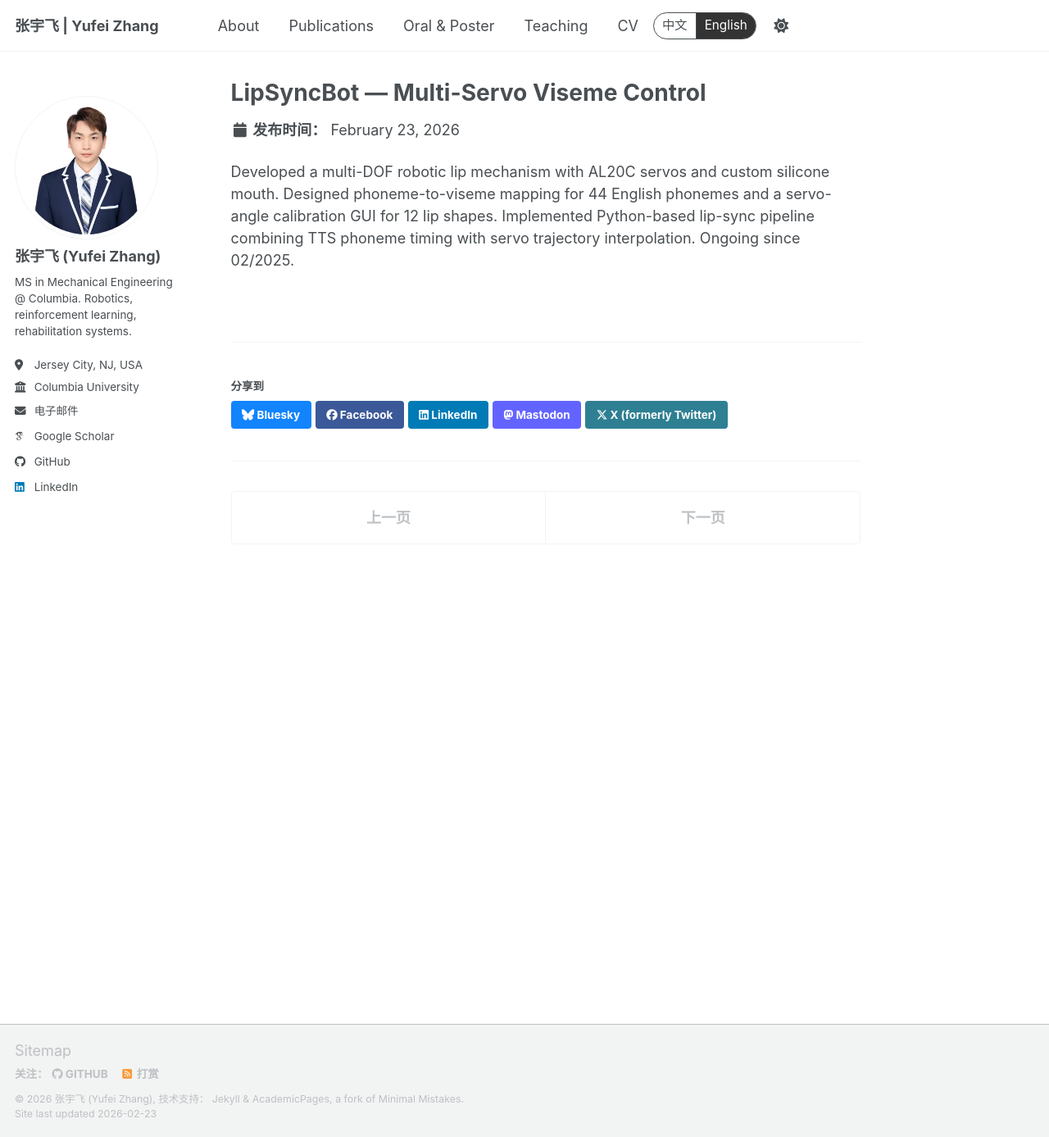
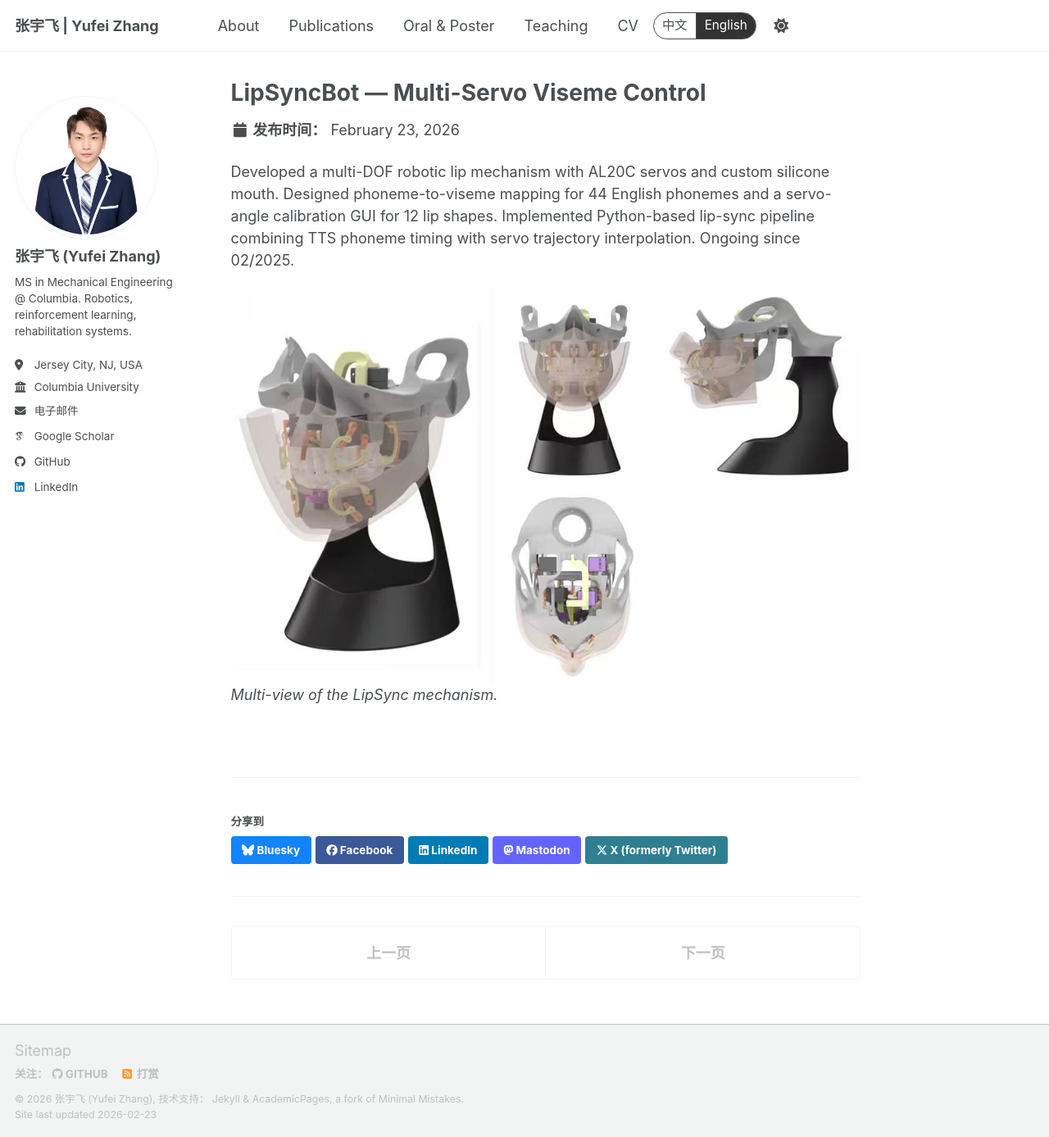
Before and after one commit to YufeiZhang0601/YufeiZhang0601.github.io, a Jekyll site: the page built from _portfolio/lipsyncbot.md, in a window 1280 px wide and 1387 px high. Shown: the whole window at 82% size. Built offline with Jekyll 4.4.1, drawn with Linux system fonts in a browser that asks for light colours; some web fonts are replaced; a script bundle is joined from its source files by our own code; library files that are not in the unit come from our copies.

```diff
--- a/_portfolio/lipsyncbot.md
+++ b/_portfolio/lipsyncbot.md
@@ -2,6 +2,11 @@
 title: "LipSyncBot — Multi-Servo Viseme Control"
 excerpt: "Multi-DOF robotic lip mechanism for expressive speech; phoneme-to-viseme mapping and TTS-driven lip-sync pipeline. Research Assistant, Columbia (Prof. Hod Lipson)."
 collection: portfolio
+header:
+  teaser: /images/LipSync/Lipsync_header.jpg
 ---
 
 Developed a multi-DOF robotic lip mechanism with AL20C servos and custom silicone mouth. Designed phoneme-to-viseme mapping for 44 English phonemes and a servo-angle calibration GUI for 12 lip shapes. Implemented Python-based lip-sync pipeline combining TTS phoneme timing with servo trajectory interpolation. Ongoing since 02/2025.
+
+![LipSync 3-view](/images/LipSync/Lipsync_3view.jpg)
+*Multi-view of the LipSync mechanism.*
```
Also changed, not shown: images/LipSync/Lipsync_3view.jpg (added), images/LipSync/Lipsync_header.jpg (added).
